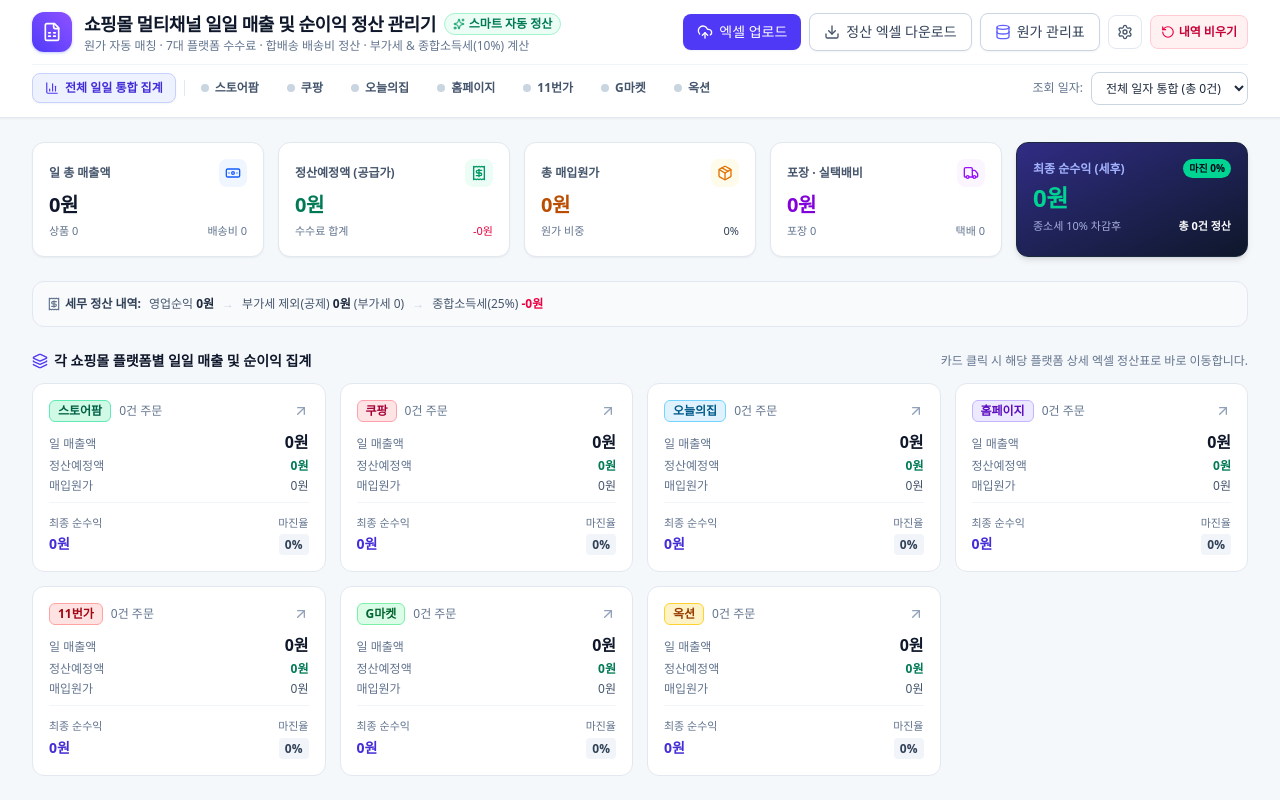
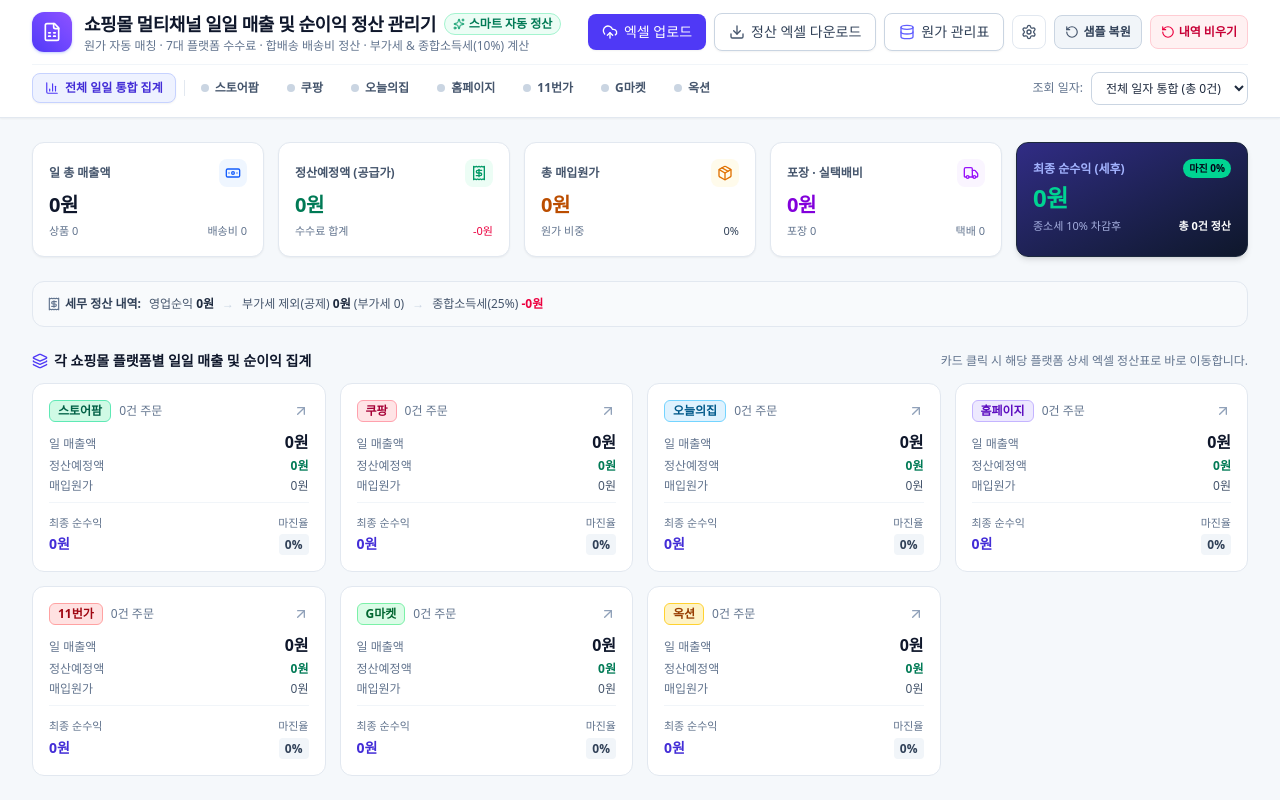
Before and after one commit to kisung6943-blip/daily-calculator, a React (Vite) app: page / in a window 1280 px wide. Shown: the top 800 px of the page. Built offline with nearby package versions, Linux system fonts and the light colour scheme.

Commit message:
fix: revert default importMode to replace_platform to keep other sites data safely

```diff
--- a/src/components/ExcelUploadModal.tsx
+++ b/src/components/ExcelUploadModal.tsx
@@ -41,7 +41,7 @@ export const ExcelUploadModal: React.FC<ExcelUploadModalProps> = ({
     detectedPlatform: PlatformType;
   } | null>(null);
   const [errorMsg, setErrorMsg] = useState<string | null>(null);
-  const [importMode, setImportMode] = useState<'append' | 'replace_platform' | 'replace_all'>('replace_all');
+  const [importMode, setImportMode] = useState<'append' | 'replace_platform' | 'replace_all'>('replace_platform');
 
   const fileInputRef = useRef<HTMLInputElement>(null);
 
--- a/src/components/Header.tsx
+++ b/src/components/Header.tsx
@@ -115,6 +115,16 @@ export const Header: React.FC<HeaderProps> = ({
               <Settings className="w-4 h-4" />
             </button>
 
+            <button
+              id="btn-reset-sample"
+              onClick={onResetSampleData}
+              title="샘플 데이터 복원 (모든 쇼핑몰 샘플 엑셀 원본 복원)"
+              className="inline-flex items-center px-2.5 py-2 rounded-lg text-xs font-semibold bg-slate-100 text-slate-700 border border-slate-300 hover:bg-slate-200 transition-colors cursor-pointer"
+            >
+              <RotateCcw className="w-3.5 h-3.5 mr-1 text-slate-600" />
+              샘플 복원
+            </button>
+
             {onClearAllOrders && (
               <button
                 id="btn-clear-orders"
```
